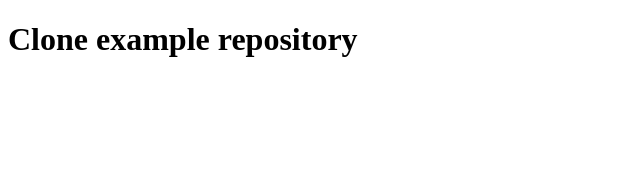
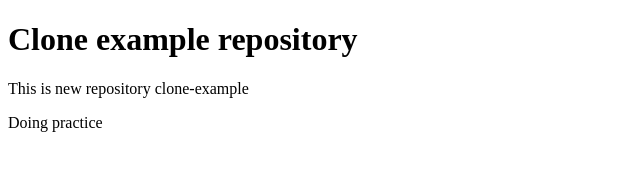
Before and after one commit to Puja-EDI/clone-example, a plain HTML site: page index.html in a window 1280 px wide. Shown: the whole page, without its empty margins (0-640 px from the left). Drawn offline with Linux system fonts and the light colour scheme.

Commit message:
header update

```diff
--- a/index.html
+++ b/index.html
@@ -7,6 +7,7 @@
 </head>
 <body>
     <h1>Clone example repository</h1>
-
+    <p> This is new repository clone-example</p>
+    <p> Doing practice</p>
 </body>
 </html>
```
